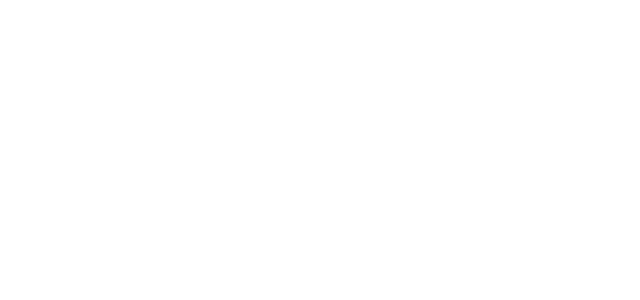
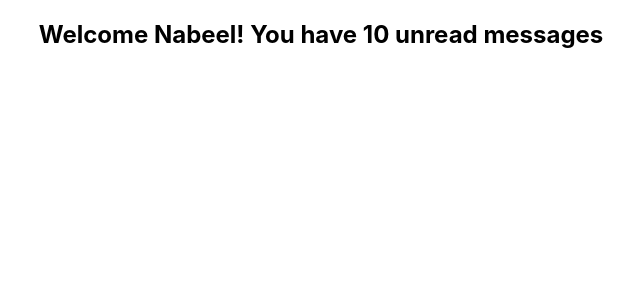
Before and after one commit to studiosnabeel/React-TypeScript-Learning, a React (Create React App) app: page / in a window 1280 px wide. Shown: the top 300 px of the page, without its empty margins (319-959 px from the left). Built offline with nearby package versions, Linux system fonts and the light colour scheme.

Commit message:
Add Greet element to App file

```diff
--- a/src/App.tsx
+++ b/src/App.tsx
@@ -1,7 +1,12 @@
 import './App.css';
+import Greet from './components/Greet';
 
 function App() {
-  return <div className="App"></div>;
+  return (
+    <div className="App">
+      <Greet />
+    </div>
+  );
 }
 
 export default App;
```
